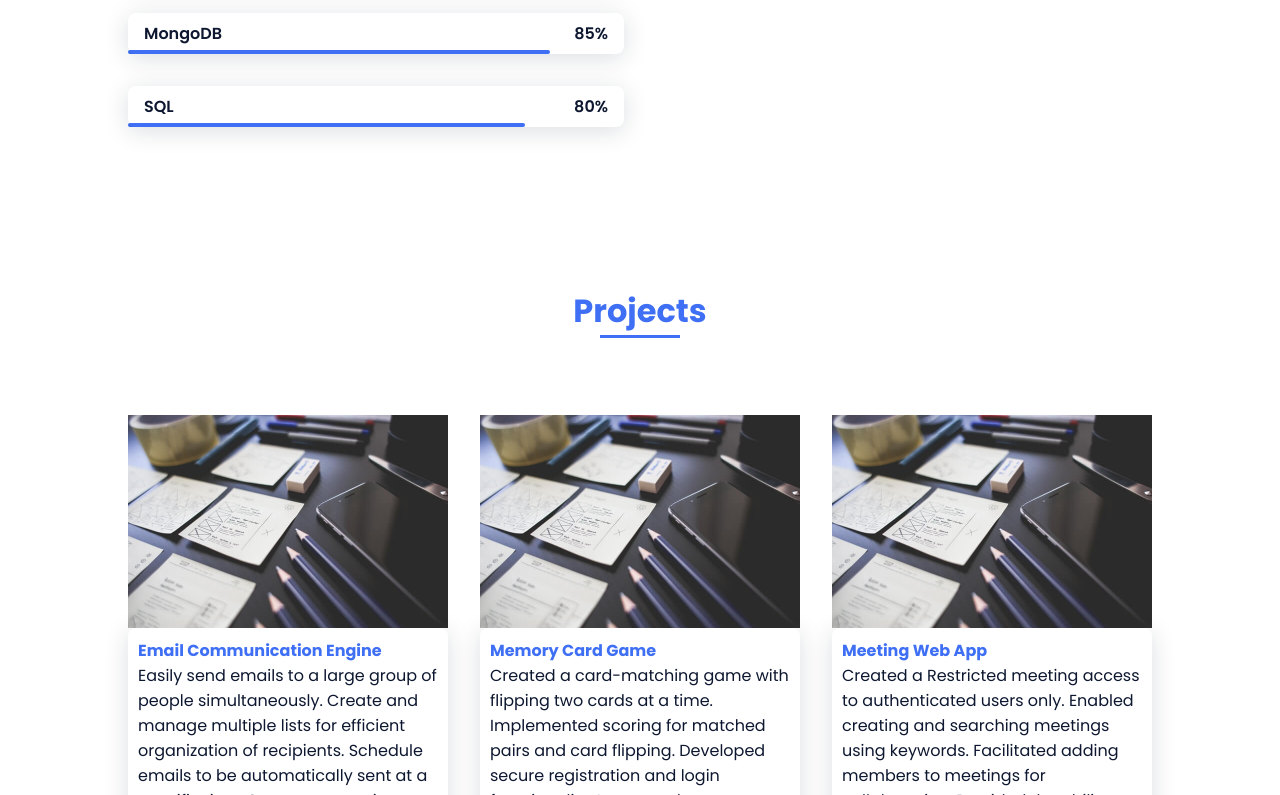
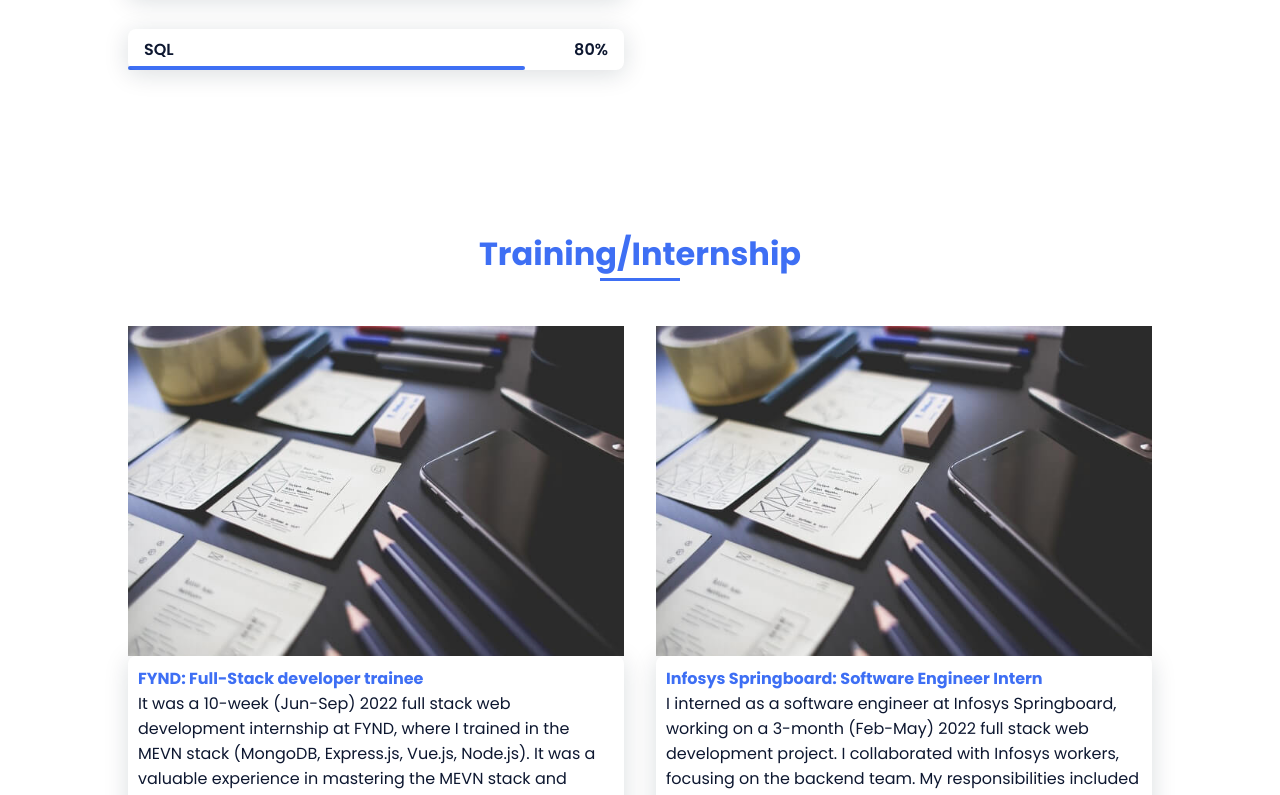
Before and after one commit to Ravindra27072001/portfolio, a plain HTML site: page index.html in a window 1280 px wide. Shown: the part 2005-2800 px from the top of the page. Drawn offline with nearby package versions, Linux system fonts and the light colour scheme.

Commit message:
Updated Internship And training

```diff
--- a/assets/css/styles.css
+++ b/assets/css/styles.css
@@ -386,14 +386,14 @@ img {
 
 /* ===== CONTACT =====*/
 .contact__input {
-  width: 100%;
+  /* width: 100%;
   font-size: var(--normal-font-size);
   font-weight: var(--font-semi);
   padding: 1rem;
   border-radius: .5rem;
   border: 1.5px solid var(--second-color);
   outline: none;
-  margin-bottom: var(--mb-4);
+  margin-bottom: var(--mb-4); */
 }
 
 .contact__button {
@@ -540,6 +540,10 @@ img {
     grid-template-columns: repeat(3, 1fr);
     column-gap: 2rem;
   }
+  .work__container1{
+    grid-template-columns: repeat(2, 1fr);
+    column-gap: 2rem;
+  }
 }
 
 @media screen and (min-width: 992px) {
--- a/index.html
+++ b/index.html
@@ -26,6 +26,7 @@
                     <li class="nav__item"><a href="#home" class="nav__link active">Home</a></li>
                     <li class="nav__item"><a href="#about" class="nav__link">About</a></li>
                     <li class="nav__item"><a href="#skills" class="nav__link">Skills</a></li>
+                    <li class="nav__item"><a href="#training/internship" class="nav__link">Internship/Traning</a></li>
                     <li class="nav__item"><a href="#work" class="nav__link">Projects</a></li>
                     <li class="nav__item"><a href="#contact" class="nav__link">Contact</a></li>
                 </ul>
@@ -96,7 +97,7 @@
             <div class="skills__container bd-grid">
                 <div>
                     <h2 class="skills__subtitle">Profesional Skills</h2>
-                    <p class="skills__text">Here is some of my skills</p>
+                    <!-- <p class="skills__text"> skills</p> -->
                     <div class="skills__data">
                         <div class="skills__names">
                             <!-- <i class='bx bxl-html5 skills__icon'></i> -->
@@ -200,6 +201,42 @@
                 </div>
             </div>
         </section>
+        <section class="work section" id="training/internship">
+            <h2 class="section-title">Training/Internship</h2>
+
+            <div class="work__container1 bd-grid">
+                <div>
+                    <a href="https://drive.google.com/file/d/12_jGDwNgqkb1xIsSZc4ltCI3_Ihd40rD/view" target="_blank"
+                        class="work__img">
+                        <img src="assets/img/work1.jpg" alt="">
+                    </a>
+                    <p class="work__img description"> <span class="heading">FYND: Full-Stack developer trainee</span>
+                        <br>
+                        It was a 10-week (Jun-Sep) 2022 full stack web development internship at FYND, where I trained in the MEVN
+                        stack (MongoDB, Express.js, Vue.js, Node.js). It was a valuable experience in mastering
+                        the MEVN stack and honing my full stack web development abilities. During this internship I
+                        gained expertise in the MEVN stack and developed a full stack project, enhancing my skills in
+                        JS-based web development.
+                    </p>
+
+                </div>
+                <div>
+                    <a href="https://drive.google.com/file/d/1Ss5fGHk9Mdi_9uJ-8LJUfAVZ4D2U_Ko5/view" target="_blank" class="work__img">
+                        <img src="assets/img/work1.jpg" alt="">
+                    </a>
+                    <p class="work__img description"> <span class="heading">Infosys Springboard: Software Engineer Intern</span> <br>
+                        I interned as a software engineer at Infosys Springboard, working on a 3-month (Feb-May) 2022 full stack web
+                        development project. I collaborated with Infosys workers, focusing on the backend team. My
+                        responsibilities included utilizing technologies such as Node.js, Express, and MongoDB to build
+                        a comprehensive full stack project. It was a valuable experience in mastering the Backend technologies.
+                    </p>
+
+                </div>
+
+
+                </a>
+            </div>
+        </section>
 
         <!--===== WORK =====-->
         <section class="work section" id="work">
@@ -221,7 +258,7 @@
                 </div>
                 <div>
                     <a href="https://memorycardgame.b4a.app/" target="_blank" class="work__img">
-                        <img src="assets/img/work1.jpg" alt="">
+                        <img src="assets/img/work4.jpg" alt="">
                     </a>
                     <p class="work__img description"> <span class="heading">Memory Card Game</span> <br> Created a
                         card-matching game with flipping two cards at a time.
@@ -232,8 +269,9 @@
 
                 </div>
                 <div>
-                    <a href="https://github.com/Ravindra27072001/Meetings-Applications" target="_blank" class="work__img">
-                        <img src="assets/img/work1.jpg" alt="">
+                    <a href="https://github.com/Ravindra27072001/Meetings-Applications" target="_blank"
+                        class="work__img">
+                        <img src="assets/img/work3.jpg" alt="">
                     </a>
                     <p class="work__img description"> <span class="heading">Meeting Web App</span> <br> Created a
                         Restricted meeting access to authenticated users only.
@@ -253,17 +291,19 @@
         <section class="contact section" id="contact">
             <h2 class="section-title">Contact</h2>
 
-            <div style="display: flex; justify-content: center; align-items: center; font-size: 24px;">
+            <div class="container">
+                <div class="contact__input" style="display: flex; justify-content: center; align-items: center;">
                     <h4>Name- </h4>
                     <p> Ravindra Singh Rathore</p>
                 </div>
-            <div style="display: flex; justify-content: center; align-items: center; font-size: 24px;">
+                <div class="contact__input" style="display: flex; justify-content: center; align-items: center">
                     <h4>Email- </h4>
-                <a href="mailto:rravindrasingh168@gmail.com" target="_blank">  rravindrasingh168@gmail.com</a>
+                    <a href="mailto:rravindrasingh168@gmail.com" target="_blank"> rravindrasingh168@gmail.com</a>
                 </div>
-            <div style="display: flex; justify-content: center; align-items: center; font-size: 24px;">
+                <div class="contact__input" style="display: flex; justify-content: center; align-items: center;">
                     <h4>Phone- </h4>
                     <p> 7974166328</p>
+                </div>
             </div>
 
             <!-- <div class="contact__container bd-grid">
```
Lines whose indentation alone changed are shown as unchanged.
